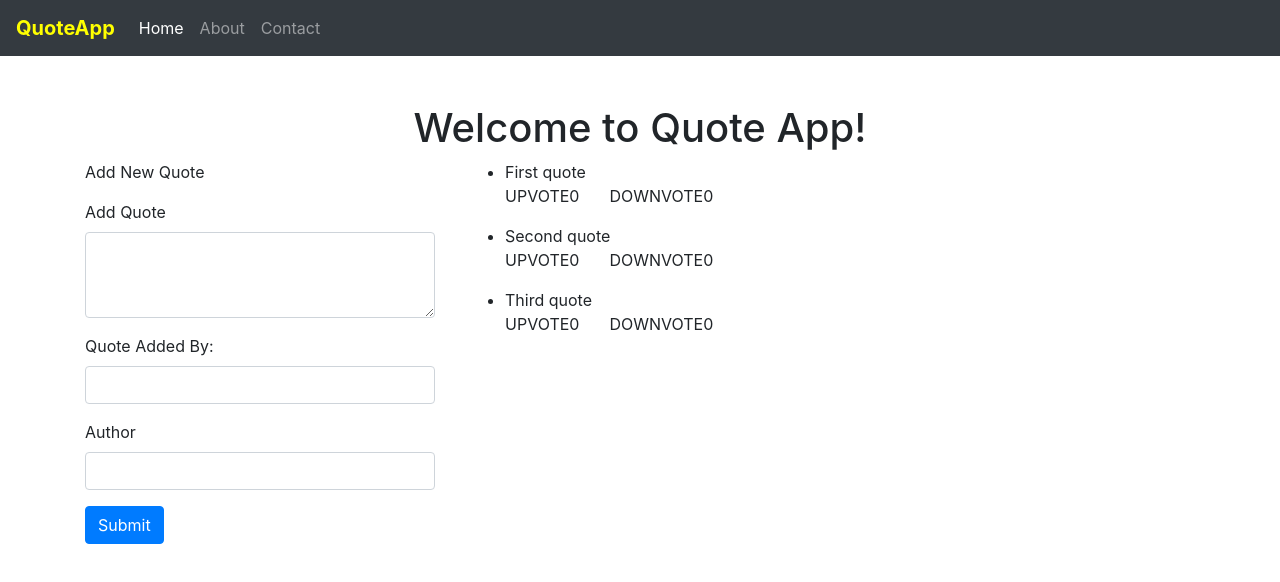
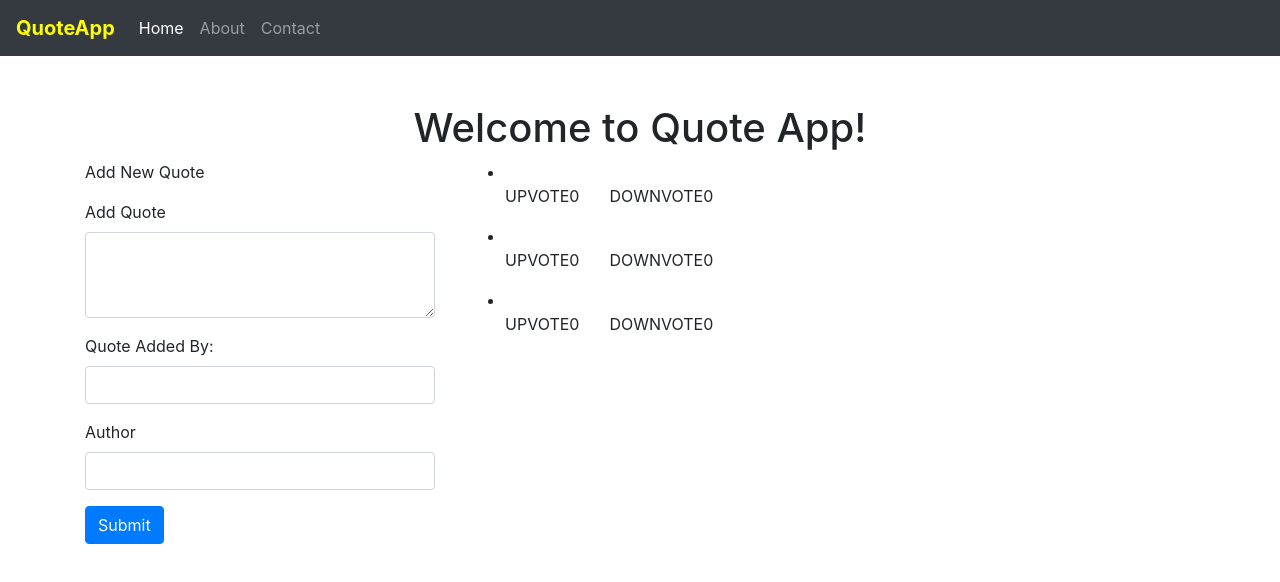
Before and after one commit to chanaiagwata/Quote-App, an Angular app: page / in a window 1280 px wide. Shown: the top 582 px of the page. Built offline with nearby package versions, Linux system fonts and the light colour scheme.

Commit message:
ft:add submit form functionality

```diff
--- a/src/app/quote-form/quote-form.component.html
+++ b/src/app/quote-form/quote-form.component.html
@@ -1,5 +1,5 @@
 <p>Add New Quote</p>
-<form #goalForm='ngForm' (ngSubmit)="newQuote">
+<form (ngSubmit)="submitQuote()" #goalForm='ngForm'>
 
   <div class="form-group">
     <label for="quoteItself">Add Quote</label>
@@ -24,11 +24,15 @@
 
   <div class="form-group ">
     <label for="inputAuthor">Author</label>
-    <input type="text" class="form-control" name="inputAuthor" id="inputAuthor" required [(ngModel)]="newQuote.author" #inputAuthor = 'ngModel'>
- <!-- validate author input-->
- <div [hidden]="inputAuthor.valid ||inputAuthor.pristine" class="alert alert-danger">
-    <p>Author is required</p>></div>
+    <input type="text" class="form-control" name="inputAuthor" id="inputAuthor" required [(ngModel)]="newQuote.author"
+      #inputAuthor='ngModel'>
+    <!-- validate author input-->
+    <div [hidden]="inputAuthor.valid ||inputAuthor.pristine" class="alert alert-danger">
+      <p>Author is required</p>
+    </div>
+  </div>
+<div class="form-group">
+    <button type="submit" class="btn btn-primary" value="output quote" id="bnt-submit">Submit</button>
 </div>
 
-  <button type="submit" class="btn btn-primary">Submit</button>
 </form>
--- a/src/app/quote-form/quote-form.component.ts
+++ b/src/app/quote-form/quote-form.component.ts
@@ -1,4 +1,4 @@
-import { Component, OnInit } from '@angular/core';
+import { Component, OnInit, Output, EventEmitter} from '@angular/core';
 import { Quote } from '../quote';
 @Component({
   selector: 'app-quote-form',
@@ -6,7 +6,12 @@ import { Quote } from '../quote';
   styleUrls: ['./quote-form.component.css']
 })
 export class QuoteFormComponent implements OnInit {
-  newQuote = new Quote (0, "", 0, 0, "", "", new Date())
+  newQuote = new Quote (0, "", 0, 0, "", "", new Date());
+  @Output() addQuote = new EventEmitter<Quote>();
+
+  submitQuote(){
+    this.addQuote.emit(this.newQuote);
+  }
 
   constructor() { }
 
--- a/src/app/quote.ts
+++ b/src/app/quote.ts
@@ -6,6 +6,8 @@ export class Quote {
     author:string;
     dateAdded: Date;
     contributor:string;
+  completeDate: Date | undefined;
+  static completeDate: string | number | Date;
     constructor(id:number, quote:string, upvote:number, downvote:number, contributor:string, author:string, dateAdded:Date){
         this.id = id;
         this.quote = quote;
--- a/src/app/quotes/quotes.component.html
+++ b/src/app/quotes/quotes.component.html
@@ -2,7 +2,7 @@
 <div class="container">
     <div class="row">
         <div class="col-md-4">
-          <app-quote-form></app-quote-form>
+          <app-quote-form (addQuote)="addNewQuote($event)"></app-quote-form>
         </div>
         <div class="col-md-8">
             <ul *ngFor='let quote of quotes'>
@@ -24,6 +24,9 @@
                   </li>
                 </ng-template>
                 </ul>
+                <div>
+
+                </div>
         </div>
     </div>
 
--- a/src/app/quotes/quotes.component.ts
+++ b/src/app/quotes/quotes.component.ts
@@ -8,18 +8,23 @@ import { Quote } from '../quote';
 // use quote class to get values to be displayed in quotes.component html
 export class QuotesComponent implements OnInit {
   quotes:Quote[] =[
-    new Quote(1, 'First quote', 0, 0, '', 'author', new Date()),
-    new Quote(2, 'Second quote', 0, 0, '', 'author', new Date()),
-    new Quote(3, 'Third quote', 0, 0, '', 'author', new Date()),
+    new Quote(1, '', 0, 0, '', '', new Date()),
+    new Quote(2, '', 0, 0, '', '', new Date()),
+    new Quote(3, '', 0, 0, '', '', new Date()),
   ]
   // condition to return quote with highest upvotes
   arr:number[] = this.quotes.map(
   function (quote){
     return quote.upvote
-  }
-  )
+  });
   highest = Math.max(...this.arr)
 
+  addNewQuote(quote:any){
+    let quoteLength = this.quotes.length;
+    quote.id = quoteLength+1;
+    quote.completeDate = new Date(quote.completeDate)
+    this.quotes.push(quote)
+  }
   constructor() { }
 
   ngOnInit(): void {
```
